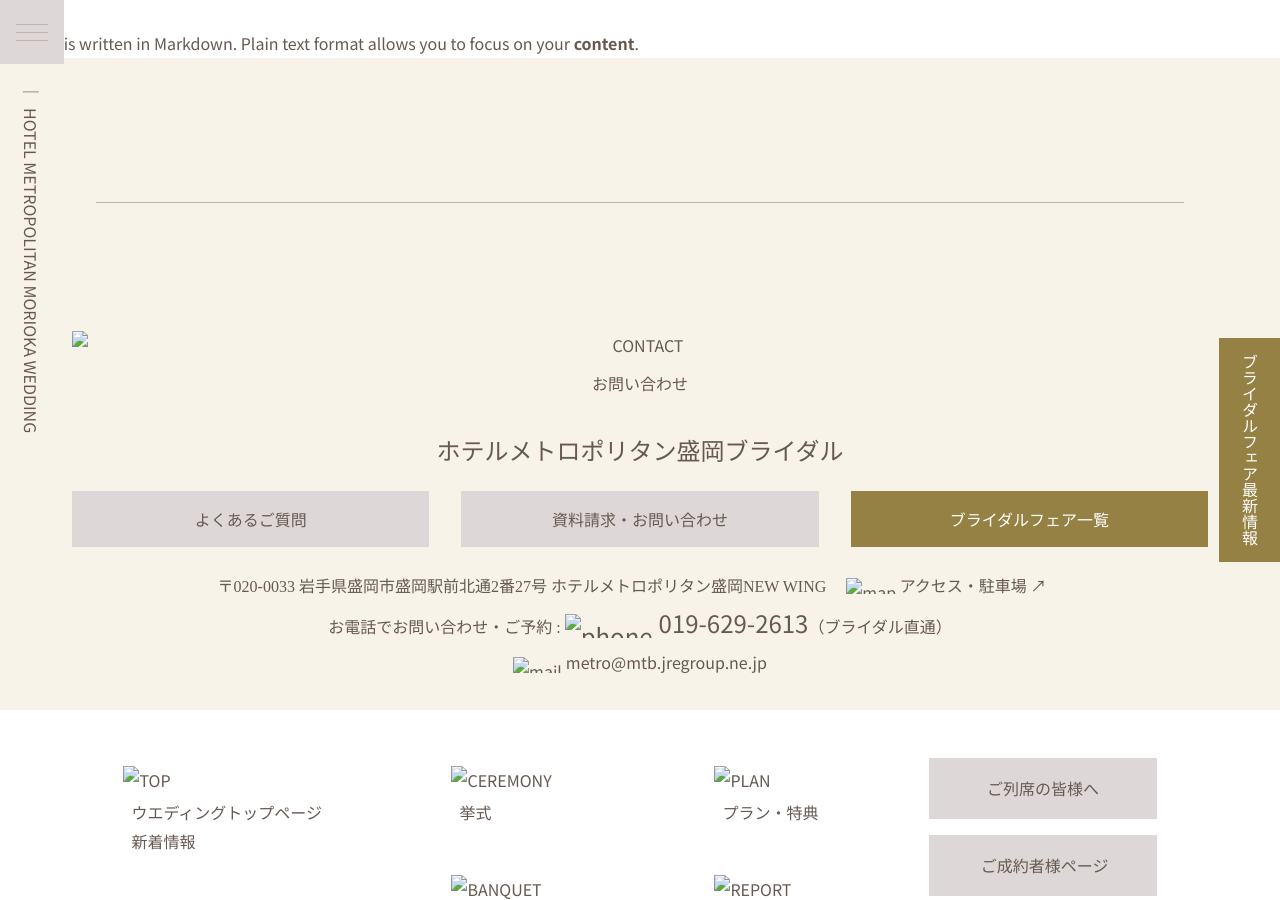
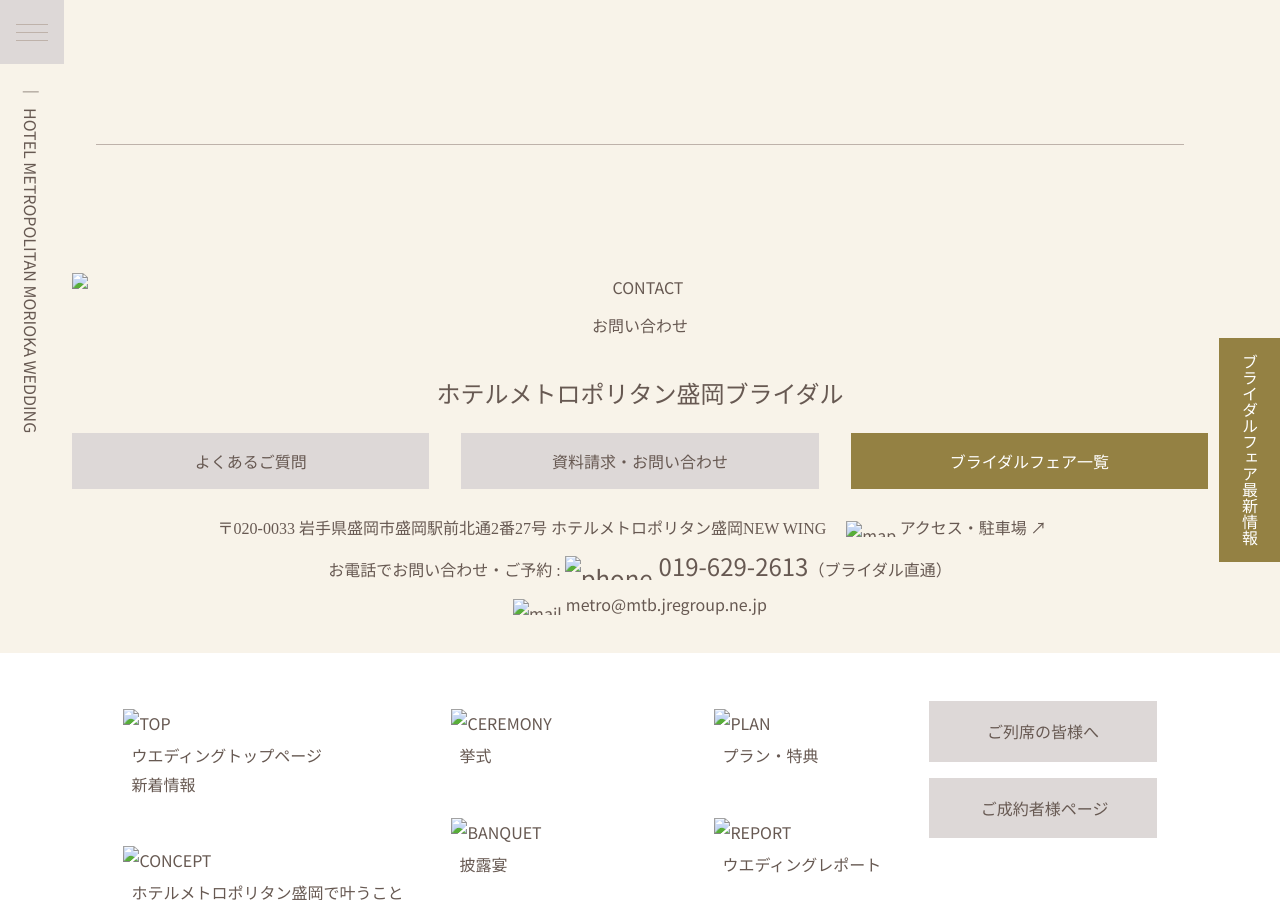
Before and after one commit to dreamlabjp/wedding, a Jekyll site: the page built from index.md, in a window 1280 px wide and 900 px high. Built offline with Jekyll 4.4.1, drawn with Linux system fonts in a browser that asks for light colours; nearby versions of some CDN libraries; library files that are not in the unit come from our copies.

Commit message:
Update index.md

```diff
--- a/index.md
+++ b/index.md
@@ -3,9 +3,9 @@
 layout: default
 ---
 
-# {{ page.title }}
+<!-- # {{ page.title }} -->
 
-Content is written in [Markdown](https://learnxinyminutes.com/docs/markdown/). Plain text format allows you to focus on your **content**.
+<!-- Content is written in [Markdown](https://learnxinyminutes.com/docs/markdown/). Plain text format allows you to focus on your **content**. -->
 
 <!--
 You can use HTML elements in Markdown, such as the comment element, and they won't be affected by a markdown parser. However, if you create an HTML element in your markdown file, you cannot use markdown syntax within that element's contents.
```
